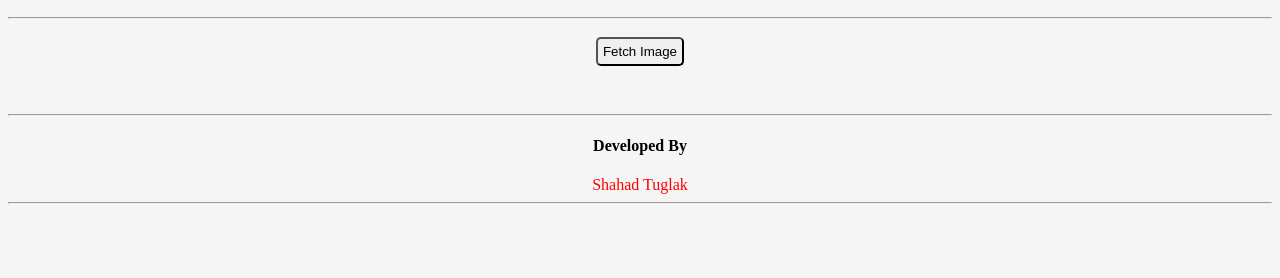
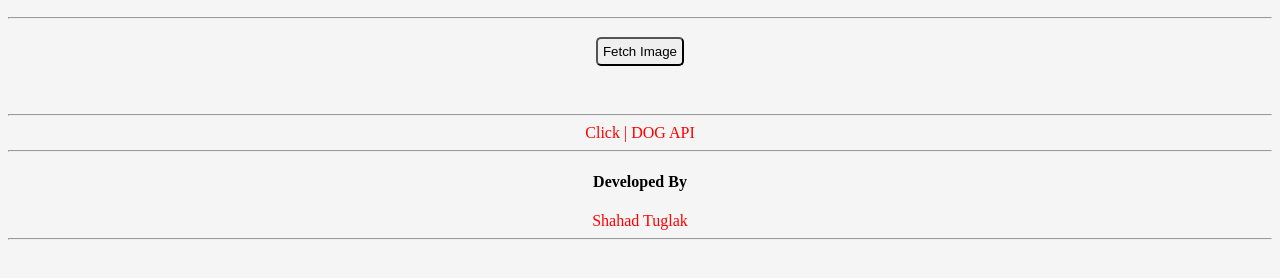
Before and after one commit to Shahadtuglak/ajaxproject.github.io, a plain HTML site: page index.html in a window 1280 px wide. Shown: the part 110-388 px from the top of the page. Drawn offline with nearby package versions, Linux system fonts and the light colour scheme.

Commit message:
update index.html

```diff
--- a/index.html
+++ b/index.html
@@ -20,9 +20,13 @@
 
 	<hr>
 
+	<a href="https://dog.ceo/api/breeds/image/random"> Click | DOG API</a>
+
+	<hr>
+
 	<footer>
 		<h4>Developed By </h4>
-		<a href="https://shahadtuglak.netlify.app/"> Shahad Tuglak<a>
+		<a href="https://shahadtuglak.netlify.app/">Shahad Tuglak<a>
 	</footer>
 
 	<hr>
```
